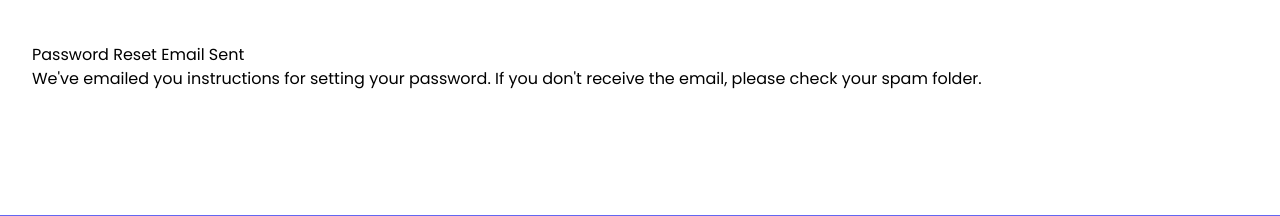
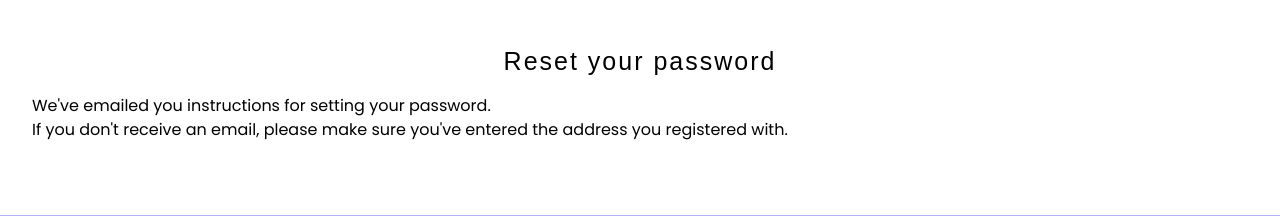
Before and after one commit to mrgulrez/emeet, a Django app: a page that uses templates/registration/password_reset_done.html in a window 1280 px wide. Shown: the part 145-361 px from the top of the page. Run offline with Django 5.2, Linux system fonts and the light colour scheme; some libraries are stand-ins or nearby versions.

Commit message:
Update password reset templates

```diff
--- a/templates/registration/password_reset_confirm.html
+++ b/templates/registration/password_reset_confirm.html
@@ -7,7 +7,7 @@
 {% if validlink %}
 <p>Please enter your new password twice:</p>
 <form action="." method="post">
- {{ form.as_p }}
+ {{ form | crispy}}
  {% csrf_token %}
  <p><input type="submit" value="Change my password" /></p>
 </form>
--- a/templates/registration/password_reset_done.html
+++ b/templates/registration/password_reset_done.html
@@ -1,7 +1,8 @@
 {% extends 'base.html' %}
-{% block title %}Password Reset Email Sent{% endblock %}
-
+{% block title %}Reset your password{% endblock %}
 {% block content %}
-  <h2>Password Reset Email Sent</h2>
-  <p>We've emailed you instructions for setting your password. If you don't receive the email, please check your spam folder.</p>
+<h1>Reset your password</h1>
+<p>We've emailed you instructions for setting your password.</p>
+<p>If you don't receive an email, please make sure you've entered the
+address you registered with.</p>
 {% endblock %}
```
